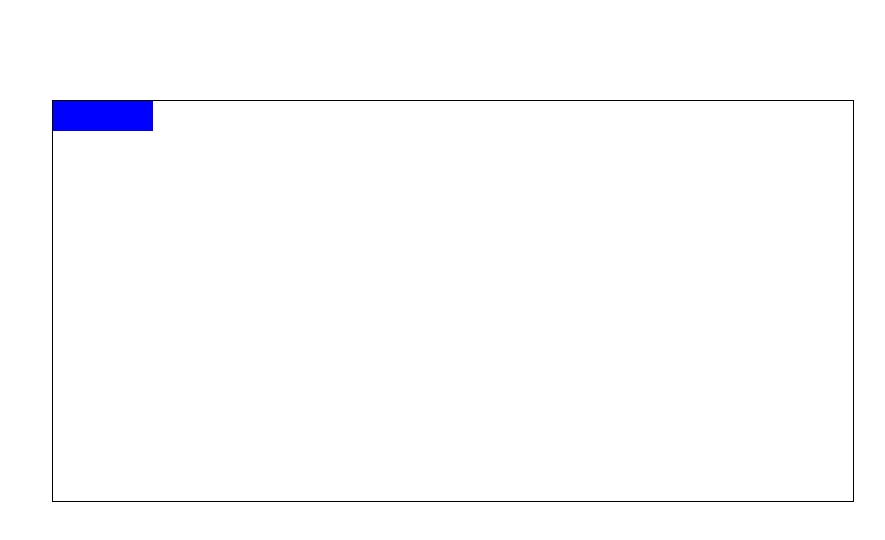
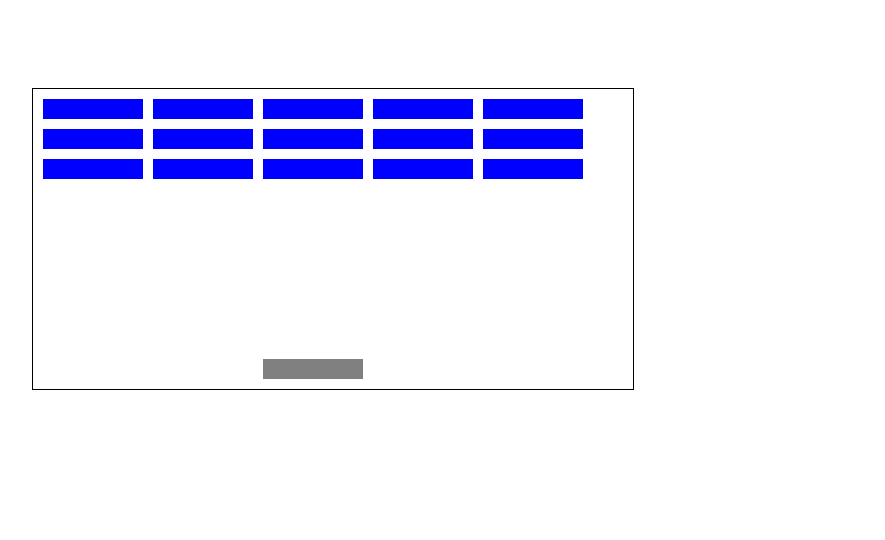
Before and after one commit to bismarkboateng/mini-js-projects, a plain HTML site: page breakout/index.html in a window 1280 px wide. Shown: the whole page, without its empty margins (56-941 px from the left). Drawn offline with Linux system fonts and the light colour scheme.

Commit message:
user object

```diff
--- a/breakout/app.js
+++ b/breakout/app.js
@@ -2,6 +2,8 @@ const grid = document.querySelector(".grid")
 
 const blockWidth = 100
 const blockHeight = 30
+const userStart = [230, 10]
+let currentPosition = userStart
 
 // class to create a block
 class Block {
@@ -13,14 +15,27 @@ class Block {
     }
 }
 
+const blocks = [
+    new Block(10, 270),
+    new Block(120, 270),
+    new Block(230, 270),
+    new Block(340, 270),
+    new Block(450, 270),
 
-const blocks = [
-    new Block(130, 130)
+    new Block(10, 240),
+    new Block(120, 240),
+    new Block(230, 240),
+    new Block(340, 240),
+    new Block(450, 240),
+
+    new Block(10, 210),
+    new Block(120, 210),
+    new Block(230, 210),
+    new Block(340, 210),
+    new Block(450, 210)
 ]
 
-
 const addBlocks = () => {
-
     for (let i=0; i<blocks.length; i++) {
         const block = document.createElement("div")
         block.classList.add("block")
@@ -31,3 +46,14 @@ const addBlocks = () => {
 }
 
 addBlocks()
+
+const user = document.createElement("div")
+user.classList.add("user")
+// this sets the initial position of the current user
+drawUser()
+grid.appendChild(user)
+
+function drawUser() {
+    user.style.left = currentPosition[0] + "px"
+    user.style.bottom = currentPosition[1] + "px"
+}
--- a/breakout/styles.css
+++ b/breakout/styles.css
@@ -1,12 +1,23 @@
 .grid {
-    width: 800px;
-    height: 400px;
+    position: absolute;
+    width: 600px;
+    height: 300px;
     border: 1px solid black;
-    margin: 100px;
+    margin: 80px;
 }
 
 .block {
+    position: absolute;
     width: 100px;
-    height: 30px;
+    height: 20px;
     background-color: blue;
+    left: 50px;
+    bottom: 50px;
 }
+
+.user {
+    position: absolute;
+    width: 100px;
+    height: 20px;
+    background-color: gray;
+}
```
